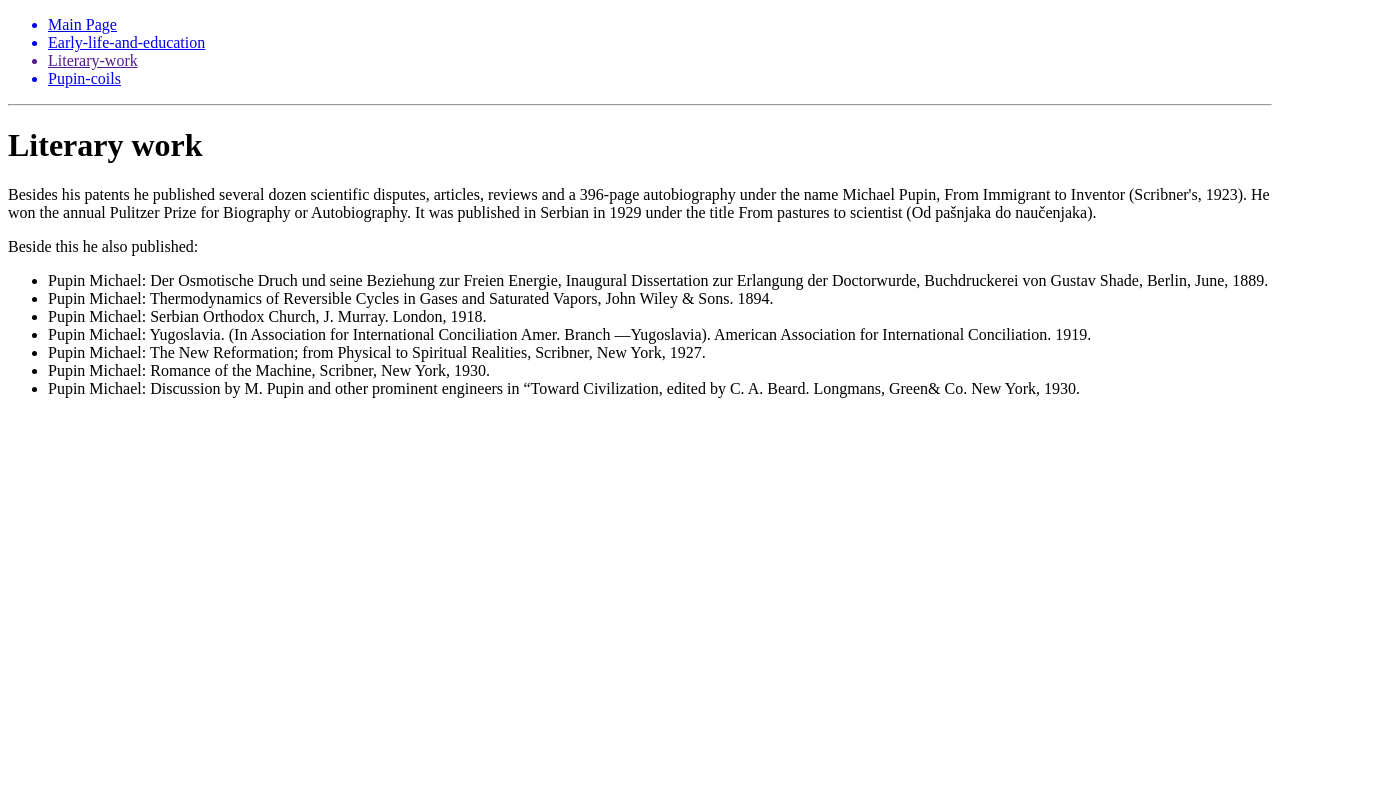
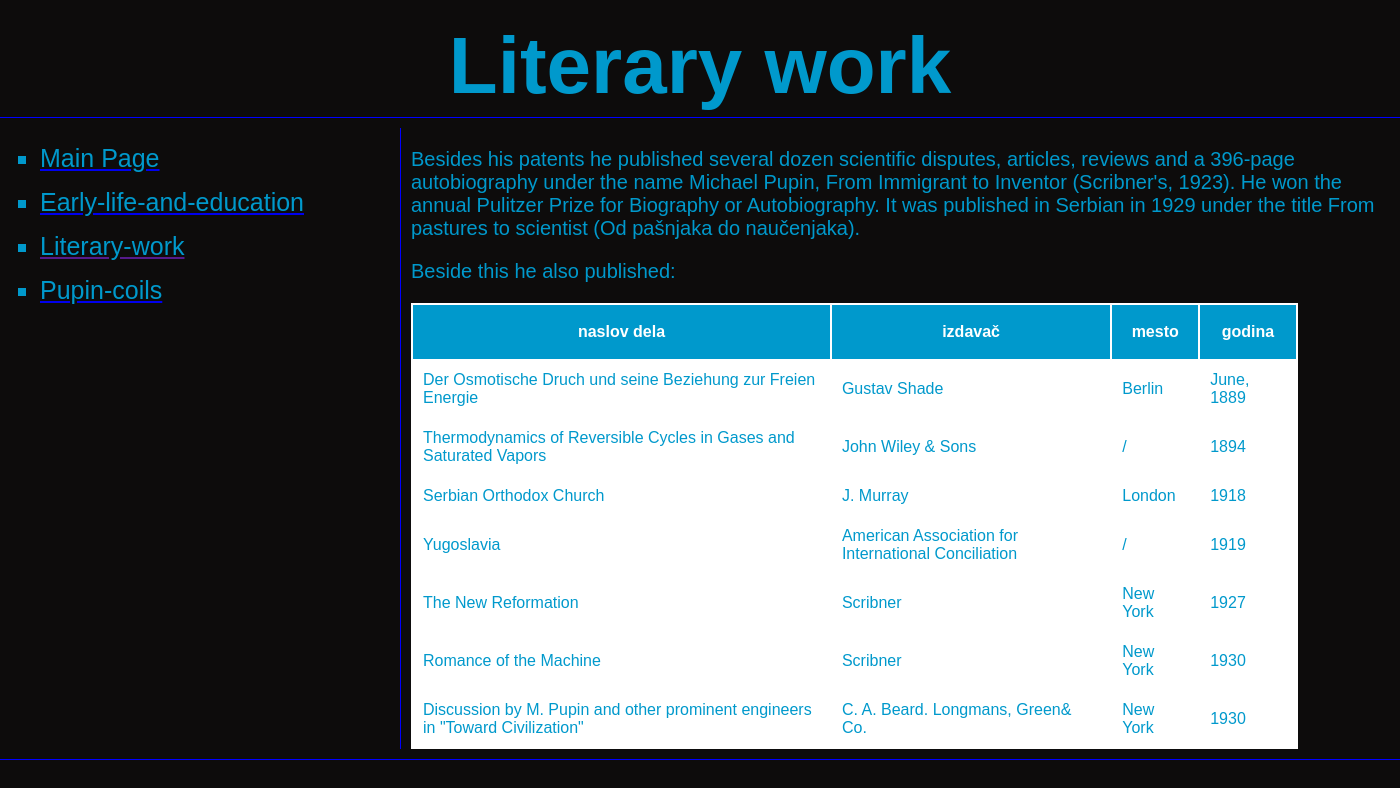
Before and after one commit to IvanVidenovic1988/Mihajlo-Idvorski-Pupin, a plain HTML site: page literary-work/index.html in a window 1280 px wide. Shown: the whole page, 1400 px wide, since content can reach past the window. Drawn offline with Linux system fonts and the light colour scheme.

Commit message:
Unapredjenje sajta

```diff
--- /dev/null
+++ b/early-life-and-education/style2.css
@@ -0,0 +1,64 @@
+body {
+  width: 1400px;
+  margin: 10px auto;
+  background-color: #0d0c0c;
+}
+
+h1 {
+  text-align: center;
+  color: #0099cc;
+  border-bottom: 1px solid blue;
+  padding-bottom: 5px;
+  font-size: 80px;
+  margin-bottom: 10px;
+  font-family: fantasy;
+  margin-top: 5px;
+}
+
+h2 {
+  color: #0099cc;
+  text-align: center;
+}
+
+#nav {
+  width: 400px;
+  float: left;
+  margin-top: 10px;
+}
+
+#nav li {
+  color: #0099cc;
+  padding-bottom: 15px;
+  list-style-type: square;
+  font-size: 25px;
+  font-family: fantasy;
+}
+
+#content {
+  display: inline-block;
+  border-left: 1px solid blue;
+  float: right;
+  width: 999px;
+}
+
+img {
+  width: 480px;
+}
+
+#img {
+  float: left;
+  margin: 5px 5px 5px 5px;
+  padding-left: 5px;
+}
+
+#content p {
+  color: #0099cc;
+  font-size: 13px;
+  font-family: fantasy;
+}
+
+#pg {
+  position: relative;
+  bottom: 16px;
+  margin-left: 10px;
+}
--- a/literary-work/index.html
+++ b/literary-work/index.html
@@ -3,7 +3,13 @@
 
 <head>
   <meta charset="utf-8">
+  <link rel="stylesheet" href="style3.css" type="text/css">
+
   <title>Literary work</title>
+
+  <h1>Literary work</h1>
+
+  <div id="nav">
     <ul>
       <a href="../index.html">
         <li>Main Page</li>
@@ -18,23 +24,70 @@
         <li>Pupin-coils</li>
       </a>
     </ul>
-  <hr>
+  </div>
 </head>
 
 <body>
-  <h1>Literary work</h1>
+  <div id="content">
+
   <p>Besides his patents he published several dozen scientific disputes, articles, reviews and a 396-page autobiography under the name Michael Pupin, From Immigrant to Inventor (Scribner's, 1923). He won the annual Pulitzer Prize for Biography or
     Autobiography. It was published in Serbian in 1929 under the title From pastures to scientist (Od pašnjaka do naučenjaka).</p>
+
   <p>Beside this he also published:</p>
-  <ul>
-    <li>Pupin Michael: Der Osmotische Druch und seine Beziehung zur Freien Energie, Inaugural Dissertation zur Erlangung der Doctorwurde, Buchdruckerei von Gustav Shade, Berlin, June, 1889.</li>
-    <li>Pupin Michael: Thermodynamics of Reversible Cycles in Gases and Saturated Vapors, John Wiley & Sons. 1894.</li>
-    <li>Pupin Michael: Serbian Orthodox Church, J. Murray. London, 1918.</li>
-    <li>Pupin Michael: Yugoslavia. (In Association for International Conciliation Amer. Branch —Yugoslavia). American Association for International Conciliation. 1919.</li>
-    <li>Pupin Michael: The New Reformation; from Physical to Spiritual Realities, Scribner, New York, 1927.</li>
-    <li>Pupin Michael: Romance of the Machine, Scribner, New York, 1930.</li>
-    <li>Pupin Michael: Discussion by M. Pupin and other prominent engineers in “Toward Civilization, edited by C. A. Beard. Longmans, Green& Co. New York, 1930.</li>
-  </ul>
+
+
+  <table id="table">
+    <tr id="heading">
+      <th>naslov dela</th>
+      <th>izdavač</th>
+      <th>mesto</th>
+      <th>godina</th>
+    </tr>
+    <tr>
+      <td>Der Osmotische Druch und seine Beziehung zur Freien Energie</td>
+      <td>Gustav Shade</td>
+      <td>Berlin</td>
+      <td>June, 1889</td>
+    </tr>
+    <tr>
+      <td>Thermodynamics of Reversible Cycles in Gases and Saturated Vapors</td>
+      <td>John Wiley & Sons</td>
+      <td>/</td>
+      <td>1894</td>
+    </tr>
+    <tr>
+      <td>Serbian Orthodox Church</td>
+      <td>J. Murray</td>
+      <td>London</td>
+      <td>1918</td>
+    </tr>
+    <tr>
+      <td>Yugoslavia</td>
+      <td>American Association for International Conciliation</td>
+      <td>/</td>
+      <td>1919</td>
+    </tr>
+    <tr>
+      <td>The New Reformation</td>
+      <td>Scribner</td>
+      <td>New York</td>
+      <td>1927</td>
+    </tr>
+    <tr>
+      <td>Romance of the Machine</td>
+      <td>Scribner</td>
+      <td>New York</td>
+      <td>1930</td>
+    </tr>
+    <tr>
+      <td>Discussion by M. Pupin and other prominent engineers in "Toward Civilization"</td>
+      <td>C. A. Beard. Longmans, Green& Co.</td>
+      <td>New York</td>
+      <td>1930</td>
+    </tr>
+  </table>
+
+  </div>
 
 </body>
 
--- /dev/null
+++ b/literary-work/style3.css
@@ -0,0 +1,76 @@
+body {
+  width: 1400px;
+  margin: 20px auto;
+  border-bottom: 1px solid blue;
+  background-color: #0d0c0c;
+}
+
+h1 {
+  text-align: center;
+  color: #0099cc;
+  border-bottom: 1px solid blue;
+  padding-bottom: 5px;
+  font-size: 80px;
+  margin-bottom: 10px;
+  font-family: fantasy;
+  margin-top: 5px;
+}
+
+#content {
+  display: inline-block;
+  margin-bottom: 10px;
+  padding-left: 10px;
+  width: 985px;
+  border-left: 1px solid blue;
+}
+
+#content p {
+  color: #0099cc;
+  font-family: fantasy;
+  font-size: 20px;
+}
+
+#nav {
+  display: inline-block;
+  width: 400px;
+  float: left;
+  margin-bottom: 10px;
+}
+
+#nav li {
+  color: #0099cc;
+  padding-bottom: 15px;
+  list-style-type: square;
+  font-size: 25px;
+  font-family: fantasy;
+}
+
+#table {
+  font-family: fantasy;
+  border-collapse: collapse;
+  width: 90%;
+}
+
+th {
+  padding: 18px;
+  border: 2px solid white;
+  color: #0099cc;
+}
+
+tr td {
+  border: 2px solid white;
+  color: #0099cc;
+  padding: 10px;
+}
+
+tr {
+  background-color: white;
+}
+
+#heading {
+  background-color: #0099cc;
+}
+
+#heading th {
+  color: white;
+}
--- /dev/null
+++ b/pupin-coils/style4.css
@@ -0,0 +1,68 @@
+body {
+  width: 1400px;
+  margin: 20px auto;
+  border-bottom: 1px solid blue;
+  background-color: #0d0c0c;
+}
+
+h1 {
+  text-align: center;
+  color: #0099cc;
+  border-bottom: 1px solid blue;
+  padding-bottom: 5px;
+  font-size: 80px;
+  margin-bottom: 10px;
+  font-family: fantasy;
+  margin-top: 5px;
+}
+
+
+#nav {
+  display: inline-block;
+  width: 400px;
+  float: left;
+  margin-bottom: 10px;
+}
+
+#nav li {
+  color: #0099cc;
+  padding-bottom: 15px;
+  list-style-type: square;
+  font-size: 25px;
+  font-family: fantasy;
+}
+
+#content {
+  display: inline-block;
+  border-left: 1px solid blue;
+  width: 985px;
+
+  margin-bottom: 10px;
+}
+
+img {
+  width: 350px;
+  height: 550px;
+}
+
+#img {
+  float: left;
+  margin: 5px 5px 5px 5px;
+  padding-left: 5px;
+}
+
+#content p {
+  color: #0099cc;
+  font-size: 20px;
+  font-family: fantasy;
+}
+
+#pg {
+  width: 450px;
+  height: 450px;
+  display: inline-block;
+  position: relative;
+  left: 100px;
+  top: 50px;
+  text-align: center;
+}
--- /dev/null
+++ b/style.css
@@ -0,0 +1,66 @@
+body {
+  width: 1400px;
+  margin: 20px auto;
+  border-bottom: 1px solid blue;
+  background-color: #0d0c0c;
+}
+
+h1 {
+  text-align: center;
+  color: #0099cc;
+  border-bottom: 1px solid blue;
+  padding-bottom: 5px;
+  font-size: 80px;
+  margin-bottom: 10px;
+  font-family: fantasy;
+  margin-top: 5px;
+}
+
+#nav {
+  display: inline-block;
+  width: 400px;
+  float: left;
+  margin-bottom: 10px;
+}
+
+#nav li {
+  color: #0099cc;
+  padding-bottom: 15px;
+  list-style-type: square;
+  font-size: 25px;
+  font-family: fantasy;
+}
+
+#content {
+  display: inline-block;
+  border-left: 1px solid blue;
+  width: 985px;
+  margin-bottom: 10px;
+}
+
+img {
+  width: 400px;
+  height: 550px;
+}
+
+#img {
+  float: left;
+  margin: 5px 5px 5px 5px;
+  padding-left: 5px;
+}
+
+#content p {
+  color: #0099cc;
+  font-size: 20px;
+  font-family: fantasy;
+}
+
+#pg {
+  width: 450px;
+  height: 450px;
+  display: inline-block;
+  position: relative;
+  left: 100px;
+  top: 90px;
+  text-align: center;
+}
```
Also changed, not shown: early-life-and-education/index.html (+41 -18 lines), index.html (+21 -6 lines), pupin-coils/index.html (+22 -6 lines). Lines whose indentation alone changed are shown as unchanged.
